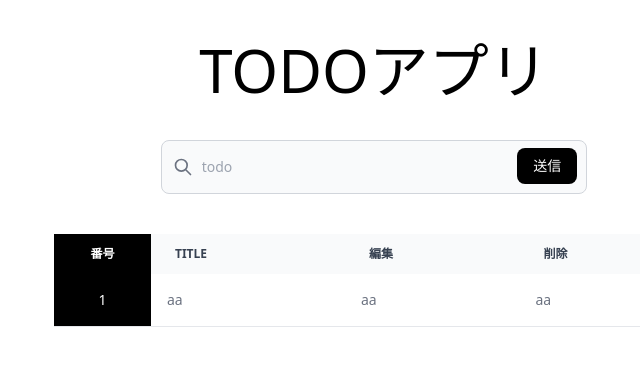
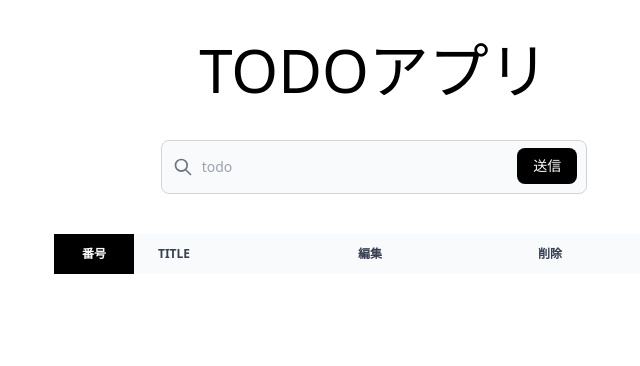
Before and after one commit to hokushi/todoapp, a Next.js app: page / in a window 1280 px wide. Shown: the top 366 px of the page, without its empty margins (266-906 px from the left). Built offline with nearby package versions, Linux system fonts and the light colour scheme.

Commit message:
addtodoの追加

```diff
--- a/package.json
+++ b/package.json
@@ -8,12 +8,14 @@
   "dependencies": {
     "next": "latest",
     "react": "18.2.0",
-    "react-dom": "18.2.0"
+    "react-dom": "18.2.0",
+    "uuid": "^9.0.0"
   },
   "devDependencies": {
     "@types/node": "18.11.3",
     "@types/react": "18.0.21",
     "@types/react-dom": "18.0.6",
+    "@types/uuid": "^9.0.0",
     "autoprefixer": "^10.4.12",
     "postcss": "^8.4.18",
     "tailwindcss": "^3.2.1",
--- a/pages/index.tsx
+++ b/pages/index.tsx
@@ -1,8 +1,21 @@
 import React, { useState, useEffect } from "react";
+import { v4 as uuid } from "uuid";
 
 const Index = () => {
   const [todo, setTodo] = useState("");
   const [todoList, setTodoList] = useState([]);
+
+  const addTodo = () => {
+    const todoObject:{id:string,todo:string} = {
+      id: uuid(),
+      todo: todo,
+    };
+    console.log(todoObject);
+    const newTodoList:any = [...todoList, todoObject];
+    setTodoList(newTodoList);
+    localStorage.setItem("todo", JSON.stringify(newTodoList));
+    setTodo("");
+  };
 
   return (
     <>
@@ -39,6 +52,7 @@ const Index = () => {
           />
           <button
             type="submit"
+            onClick={addTodo}
             className="text-white absolute right-2.5 bottom-2.5 bg-black hover:bg-gray-700 focus:ring-4 focus:outline-none focus:ring-gray-300 font-medium rounded-lg text-sm px-4 py-2 dark:bg-gray-600 dark:hover:bg-gray-700 dark:focus:ring-gray-800"
           >
             送信
@@ -67,16 +81,19 @@ const Index = () => {
               </tr>
             </thead>
             <tbody>
+            {todoList.map((onetodo:{id:string,todo:string}, index:number) => {
+              return(
                   <tr
+                    key={index}
                     className="bg-white border-b dark:bg-gray-800 dark:border-gray-700"
                   >
                     <td
                       scope="row"
                       className="py-4 px-4 flex justify-center bg-black font-medium text-white dark:text-black"
                     >
-                      1
+                      {index}
                     </td>
-                    <td className="py-2 px-4">aa</td>
+                    <td className="py-2 px-4">{onetodo.todo}</td>
                     <td className="py-2 px-4">
                       aa
                     </td>
@@ -84,6 +101,7 @@ const Index = () => {
                       aa
                     </td>
                   </tr>
+              );})}
             </tbody>
           </table>
         </div>
```
Also changed, not shown: 2 other files (tests, documents, lock files or other folders).
